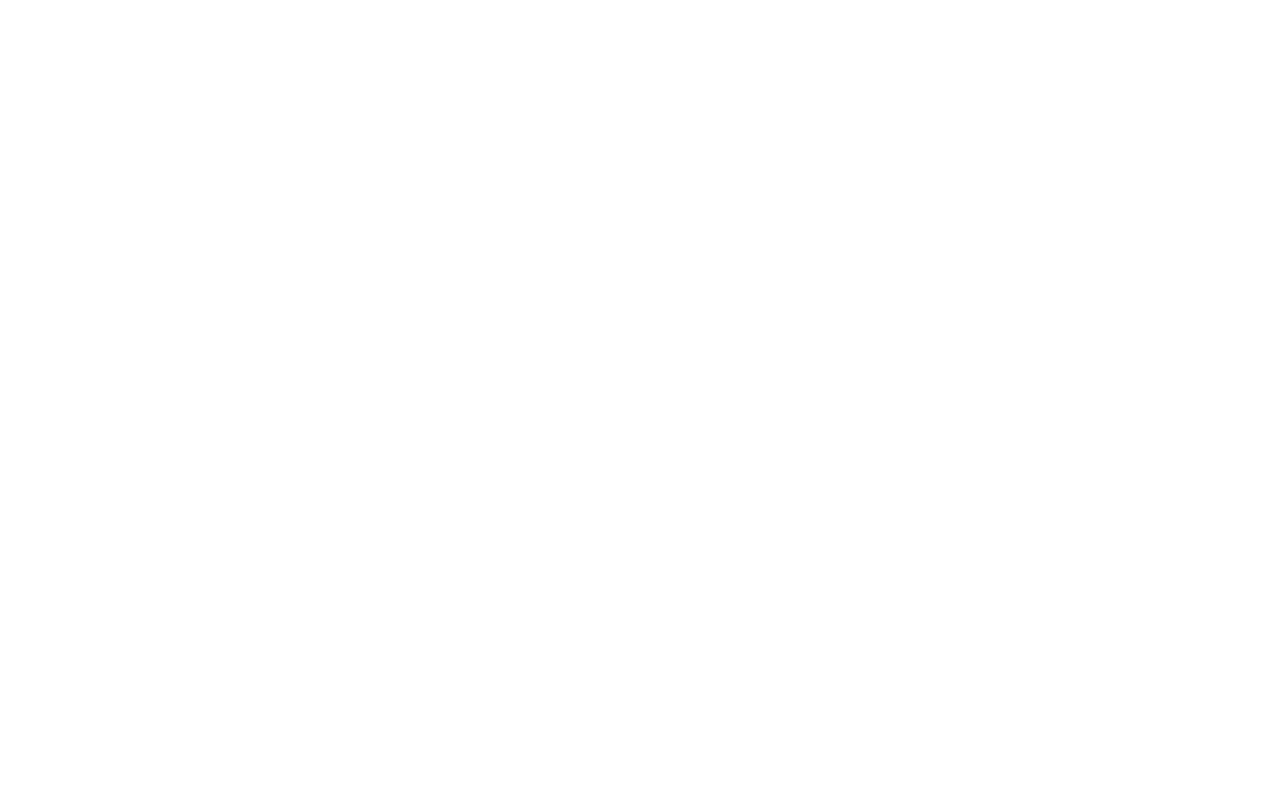
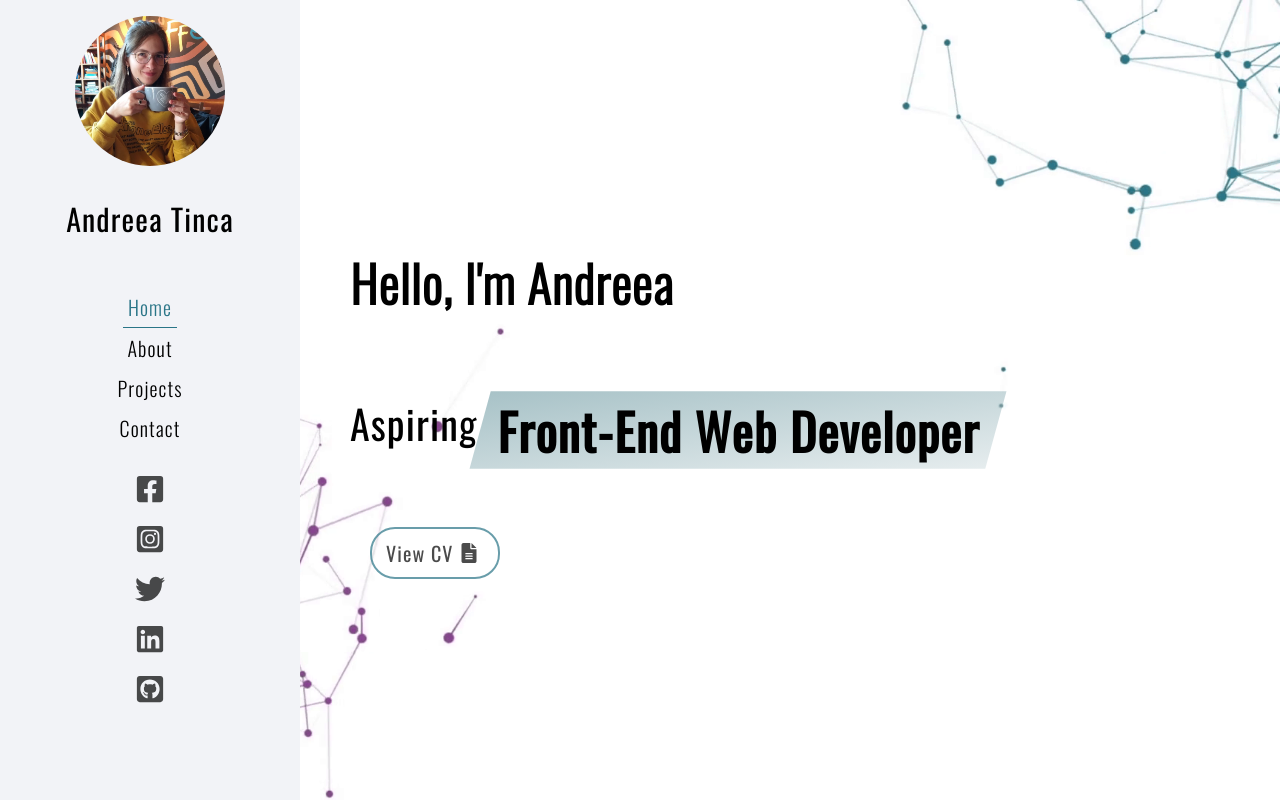
Before and after one commit to tincaandreea21/react-page, a React (Create React App) app: page /home/react-page in a window 1280 px wide. Before the commit this address had no page. Built offline with nearby package versions, Linux system fonts and the light colour scheme.

Commit message:
changes home page

```diff
--- a/src/App.js
+++ b/src/App.js
@@ -24,7 +24,7 @@
       ) : (
         <div className="App">
           <Routes>
-            <Route path="/react-page/home" element={<Home />} />
+            <Route path="/react-page" element={<Home />} />
             <Route path="/react-page/contact" element={<Contact />} />
             <Route path="/react-page/projects" element={<Projects />} />
             <Route path="/react-page/about" element={<About />} />
--- a/src/components/Sidebar/sidebar.js
+++ b/src/components/Sidebar/sidebar.js
@@ -23,7 +23,7 @@
           <NavLink
             exact="true"
             activeclassname="active"
-            to="/react-page/home"
+            to="/react-page"
             className="navigation-link"
           >
             Home
```
